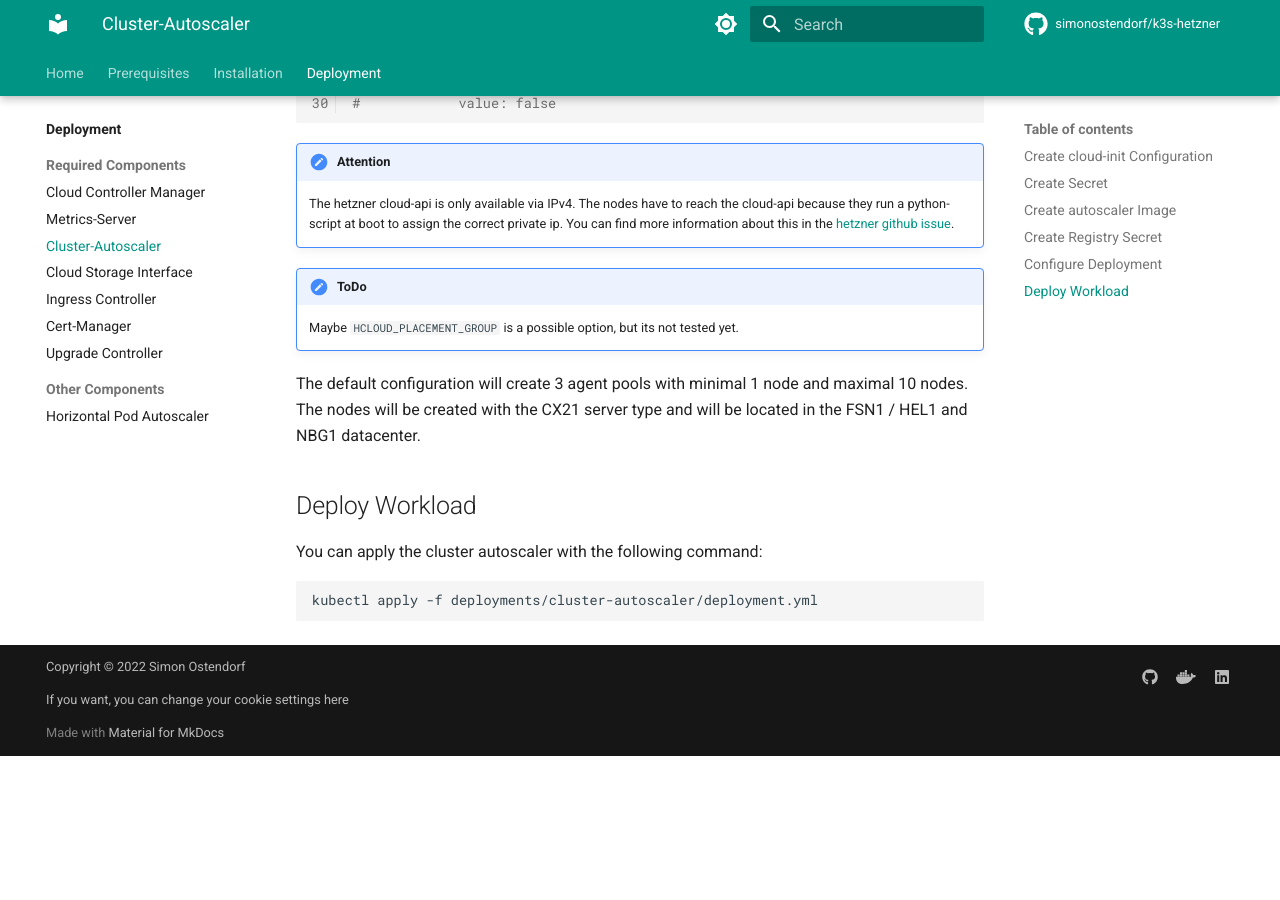
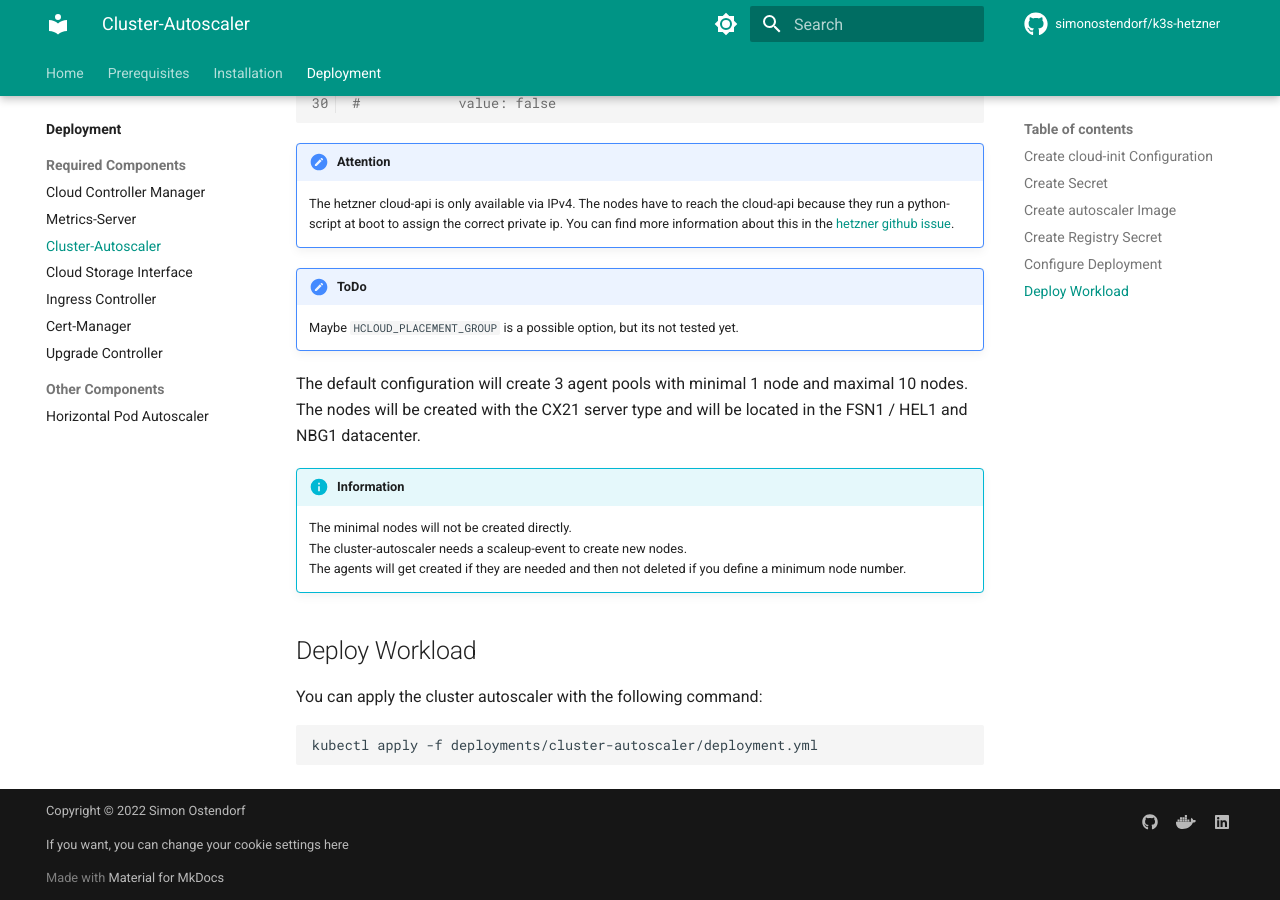
Before and after one commit to simonostendorf/k3s-hetzner, an MkDocs documentation site: the page built from docs/deployment/cluster-autoscaler.md, in a window 1280 px wide and 900 px high, scrolled down 3916 px. Built offline with MkDocs 1.6.1 and Material for MkDocs 9.7.7, drawn with Linux system fonts in a browser that asks for light colours; comment, search, counter and statistics services are not loaded; before the commit the page ends 4672 px from its top, so only the background shows below that.

Commit message:
Add autoscaler min node information

````diff
--- a/docs/deployment/cluster-autoscaler.md
+++ b/docs/deployment/cluster-autoscaler.md
@@ -179,6 +179,11 @@
 
 The default configuration will create 3 agent pools with minimal 1 node and maximal 10 nodes. The nodes will be created with the CX21 server type and will be located in the FSN1 / HEL1 and NBG1 datacenter.
 
+!!! info "Information"
+    The minimal nodes will not be created directly.
+    The cluster-autoscaler needs a scaleup-event to create new nodes.
+    The agents will get created if they are needed and then not deleted if you define a minimum node number.
+
 ## Deploy Workload
 You can apply the cluster autoscaler with the following command:
 ```bash
````
